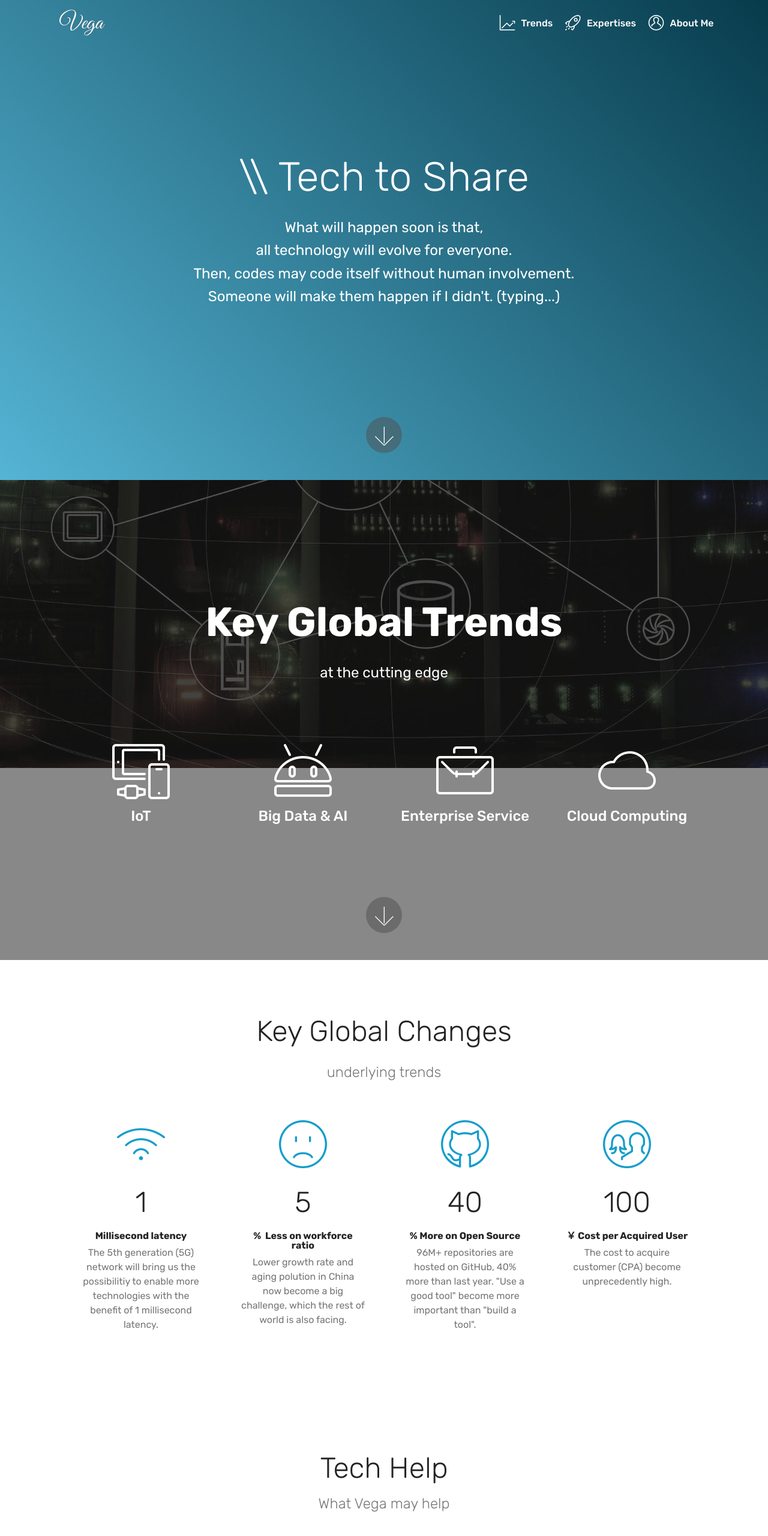
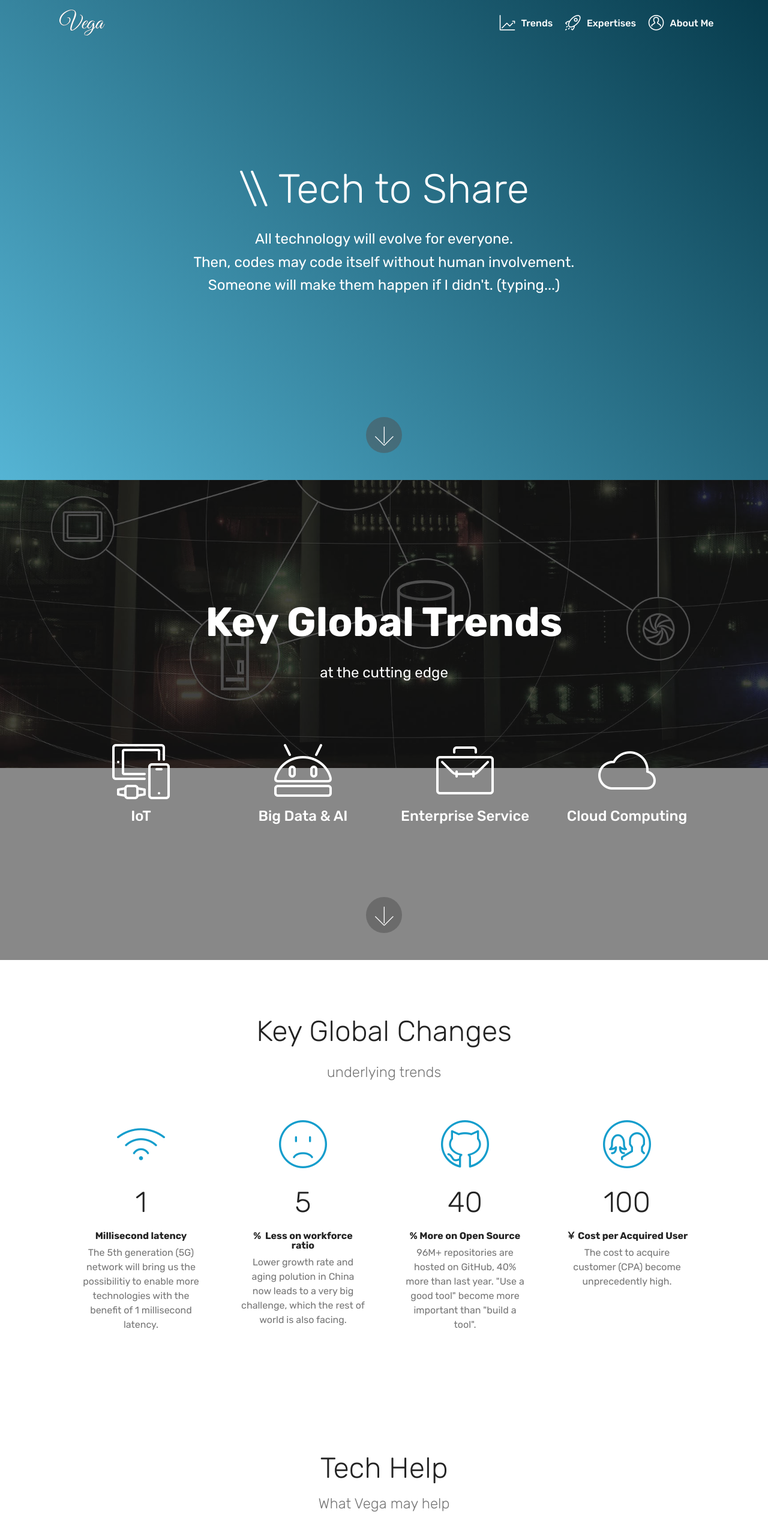
Before and after one commit to babysor/web, a plain HTML site: page index.html in a window 1280 px wide. Shown: the top 2560 px of the page at 60% size. Drawn offline with Linux system fonts and the light colour scheme; files whose address does not match are found by name.

Commit message:
create github pages

```diff
--- a/index.html
+++ b/index.html
@@ -24,7 +24,7 @@
 
 </head>
 <body>
-  <link rel="stylesheet" href="style.less" class="cid-rhaBGp8xOo" id="menu1-0" data-rv-view="104"><section class="menu cid-rhaBGp8xOo" once="menu" id="menu1-0">
+  <link rel="stylesheet" href="style.less" class="cid-rhaBGp8xOo" id="menu1-0" data-rv-view="130"><section class="menu cid-rhaBGp8xOo" once="menu" id="menu1-0">
 
 
 
@@ -60,7 +60,7 @@
     </nav>
 </section>
 
-<section class="engine"><a href="https://mobirise.info/r">bootstrap template</a></section><section class="header5 cid-rhbi3MD2tZ mbr-fullscreen" id="header5-4">
+<section class="engine"><a href="https://mobirise.info/j">website templates</a></section><section class="header5 cid-rhbi3MD2tZ mbr-fullscreen" id="header5-4">
 
 
 
@@ -69,7 +69,7 @@
         <div class="row justify-content-center">
             <div class="mbr-white col-md-10">
                 <h1 class="mbr-section-title align-center pb-3 mbr-fonts-style display-1">\\ Tech to Share</h1>
-                <p class="mbr-text align-center display-5 pb-3 mbr-fonts-style">What will happen soon is that,<br>all technology will evolve for everyone.<br>Then, codes may code itself without human involvement.<br>Someone will make them happen if I didn't. (typing...)</p>
+                <p class="mbr-text align-center display-5 pb-3 mbr-fonts-style">All technology will evolve for everyone.<br>Then, codes may code itself without human involvement.<br>Someone will make them happen if I didn't. (typing...)</p>
 
             </div>
         </div>
@@ -180,7 +180,7 @@
                         <div class="card-text">
                             <h3 class="count pt-3 pb-3 mbr-fonts-style display-2">5</h3>
                             <h4 class="mbr-content-title mbr-bold mbr-fonts-style display-7">% &nbsp;Less on workforce ratio</h4>
-                            <p class="mbr-content-text mbr-fonts-style display-7">Lower growth rate and aging polution in China now become a big challenge, which the rest of world is also facing.</p>
+                            <p class="mbr-content-text mbr-fonts-style display-7">Lower growth rate and aging polution in China now leads to a very big challenge, which the rest of world is also facing.</p>
                         </div>
                     </div>
                 </div>
```
Also changed, not shown: 1 other file.
